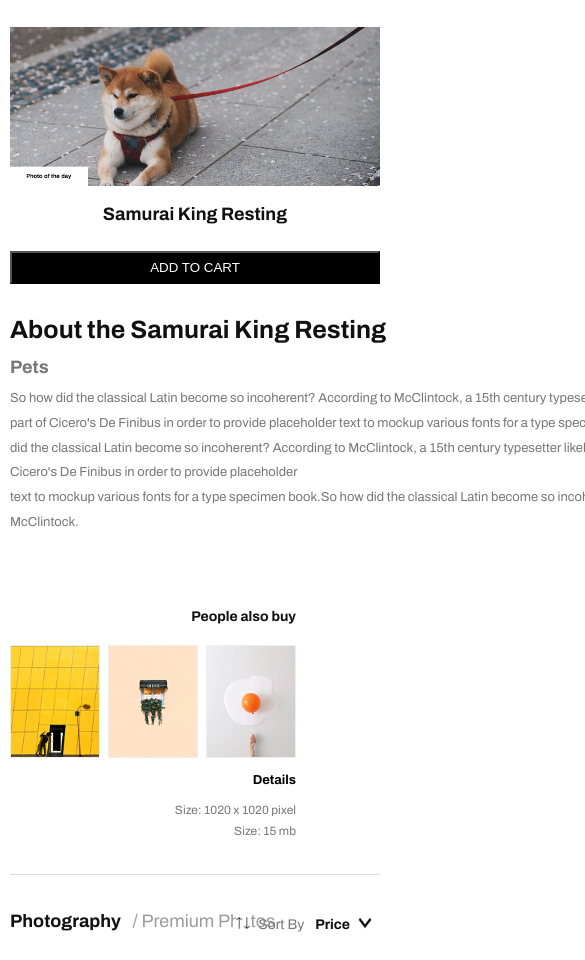
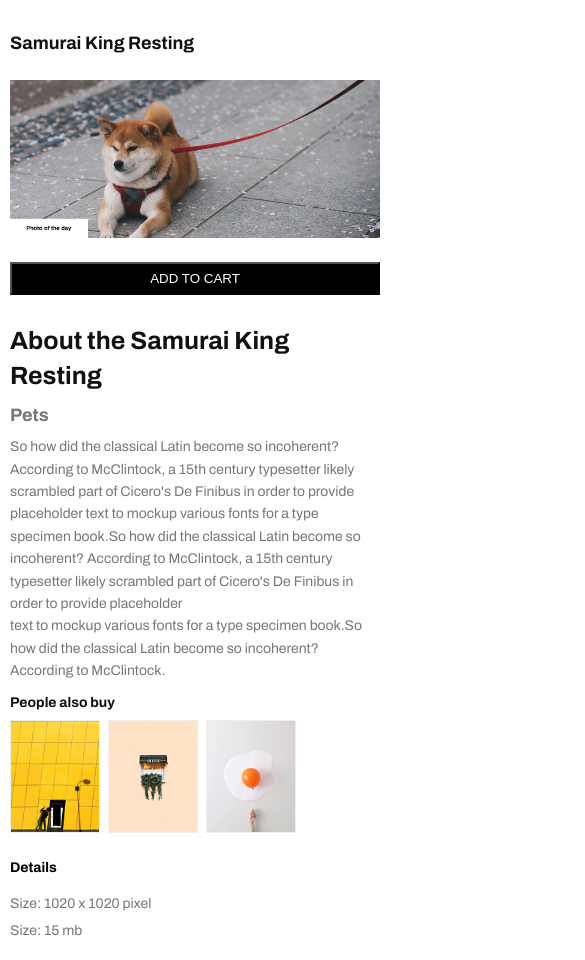
Before and after one commit to Mary-A-Williams/Assignment-02.0-BejamasShop, a plain HTML site: page index.html in a window 390 px wide. Shown: the part 66-1026 px from the top of the page, 585 px wide, since content can reach past the window. Drawn offline with Linux system fonts and the light colour scheme.

Commit message:
final updated mobile responsiveness

```diff
--- a/style.css
+++ b/style.css
@@ -450,7 +450,9 @@ hr {
 
 @media (max-width: 500px) {
   body {
-    padding: 10px;
+    padding: 25px;
+    overflow-x : hidden !important;
+    max-width: 100% !important;
   }
 
   /* Full width header separator */
@@ -468,6 +470,16 @@ hr {
     display: flex;
     flex-direction: column;
     gap: 1rem;
+  }
+
+  .main-product h1 {
+    order: -1;
+    font-size: 30px;
+    margin-bottom: 0.5rem;
+    margin-top: 0.2rem;
+    text-align: left;
+    /* margin: 5px 0; */
+    align-self: flex-start;
   }
 
   .product-info h1 {
@@ -513,6 +525,115 @@ hr {
     gap: 0.5rem;
     overflow-x: auto;
     justify-content: flex-start;
+    text-align: left;
+  }
+
+  .long-text, .product-info p {
+    font-size : 14px;
+    line-height: 1.6;
+    white-space: normal;
+    word-wrap: break-word;
+    overflow-wrap: break-word;
+    text-align: left;
+    width: 100%;
+    box-sizing: border-box;
+  }
+
+  .sidebar {
+    text-align: left;
+    float: none;
+    width: 100%;
+    margin-top: 1.5rem;
+  }
+
+   .sidebar h4 {
+    text-align: left;
+    margin-bottom: 0.5rem;
+    margin-top: 1.9rem;
+    justify-content: flex-start;
+   }
+
+   .details {
+    text-align: left;
+    margin-top: 1.5rem;
+   }
+
+   .details h4 {
+    margin-bottom: 0.5rem;
+   }
+
+  .also-buy img {
+    width: 90px;
+    height: auto;
+    flex-shrink: 0;
+  }
+
+  /* Mobiles */
+@media (max-width: 500px) {
+  body {
+    padding: 10px;
+  }
+
+  /* 1. Full width header separator */
+  header {
+    border-bottom: 1px solid #ddd;
+    width: 100%;
+    display: flex;
+    justify-content: space-between;
+    align-items: center;
+    padding: 0.5rem 1rem;
+  }
+
+  /* 2. Main product section stack */
+  .main-product {
+    display: flex;
+    flex-direction: column;
+    gap: 1rem;
+  }
+
+  .product-info h1 {
+    font-size: 18px;
+  }
+
+  .product-image img {
+    width: 100%;
+    height: auto;
+  }
+
+  /* Move Add to Cart below image */
+  .product-info .btn {
+    width: 100%;
+    margin-top: 0.5rem;
+    align-self: center;
+  }
+
+  /* 3. Section separator full width */
+  hr,
+  .section-separator {
+    width: 100%;
+    border: none;
+    border-top: 1px solid #ddd;
+    margin: 1.5rem 0;
+  }
+
+  /* 4. Price range fix */
+  .price label {
+    display: block;
+    font-size: 14px;
+    white-space: normal; /* wraps text */
+    margin-bottom: 8px;
+  }
+
+  .price input {
+    margin-right: 0.5rem;
+  }
+
+  /* 5. People also buy section */
+  .also-buy {
+    display: flex;
+    gap: 0.5rem;
+    overflow-x: auto;
+    justify-content: flex-start;
   }
 
   .also-buy img {
@@ -525,10 +646,28 @@ hr {
     text-align: left;
   }
 
-  /*  Gallery grid for products */
+  @media (max-width: 500px) {
+  /* Fix overlap of filters header and sort */
+  .filters h3,
+  .gallery .sort {
+    position: static;   /* remove absolute positioning */
+    display: block;
+    width: 100%;
+    text-align: left;
+    margin-bottom: 15px;
+    margin-top: -50px;
+  }
+
+  .gallery .sort {
+    text-align: left;  /* keep sort on right, but below heading */
+    margin-top: 10px;
+  }
+
+  /* Stack filters and products properly */
   .gallery {
     display: flex;
     flex-direction: column;
+  }
   }
 
   .products {
@@ -536,3 +675,4 @@ hr {
     gap: 20px;
   }
 }
+}
```
